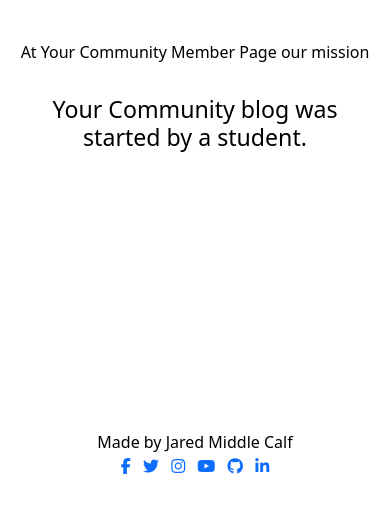
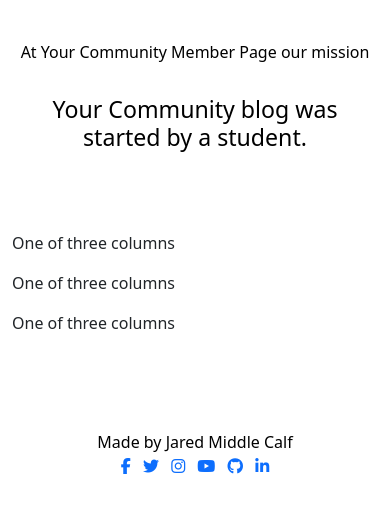
Before and after one commit to Jaredslocker21/yourcommunity, a Django app: page /about/ in a window 390 px wide. Shown: the part 334-844 px from the top of the page. Run offline with Django 3.2, Linux system fonts and the light colour scheme; some libraries are stand-ins or nearby versions.

Commit message:
add read me iphone wireframes and about page divs

```diff
--- a/templates/about.html
+++ b/templates/about.html
@@ -14,4 +14,19 @@
         </div>
     </div>
 </div>
+<body>
+<div class="container">
+    <div class="row">
+        <div class="col-md-2 col-lg-2 col-xl-2 mx-auto mt-3">
+            One of three columns
+        </div>
+        <div class="col-md-2 col-lg-2 col-xl-2 mx-auto mt-3">
+            One of three columns
+        </div>
+        <div class="col-md-2 col-lg-2 col-xl-2 mx-auto mt-3">
+            One of three columns
+        </div>
+    </div>
+</div>
+
 {% endblock %}
```
Also changed, not shown: README.md, 5 other files. Lines whose indentation alone changed are shown as unchanged.
